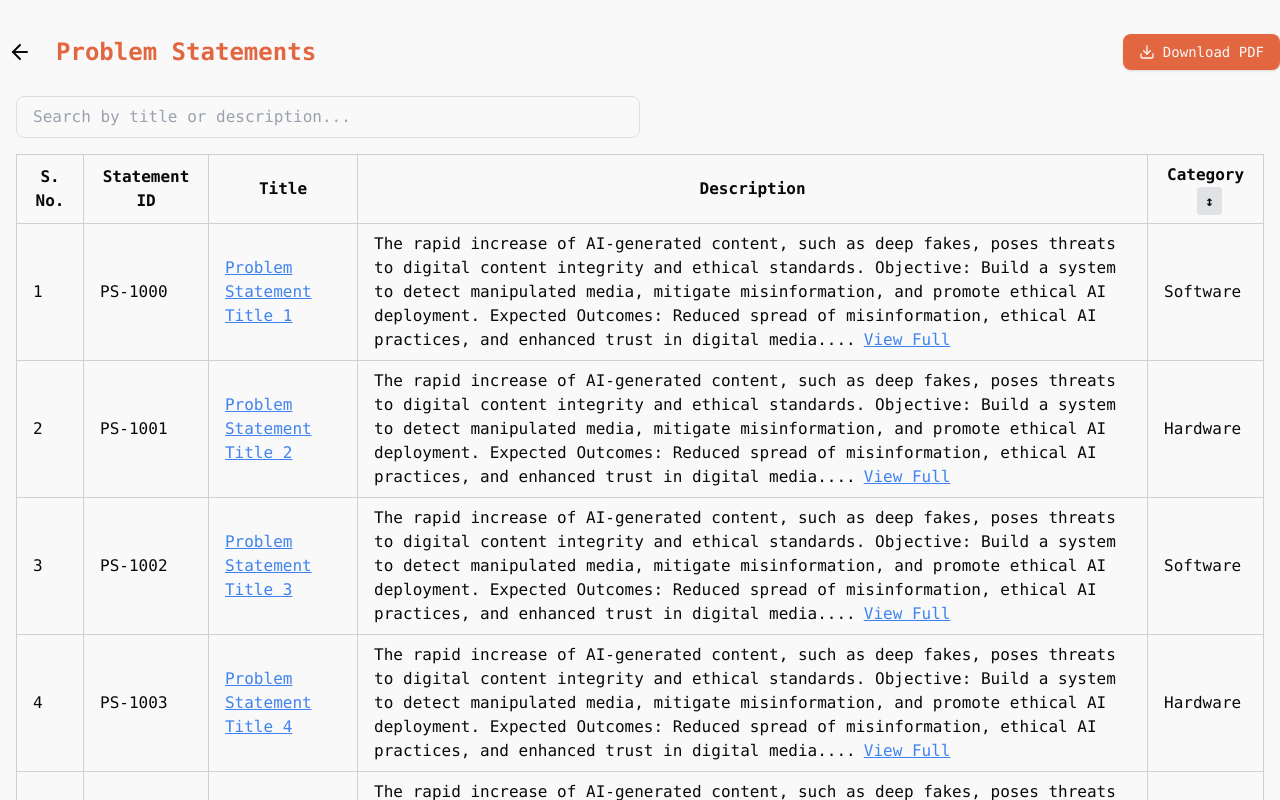
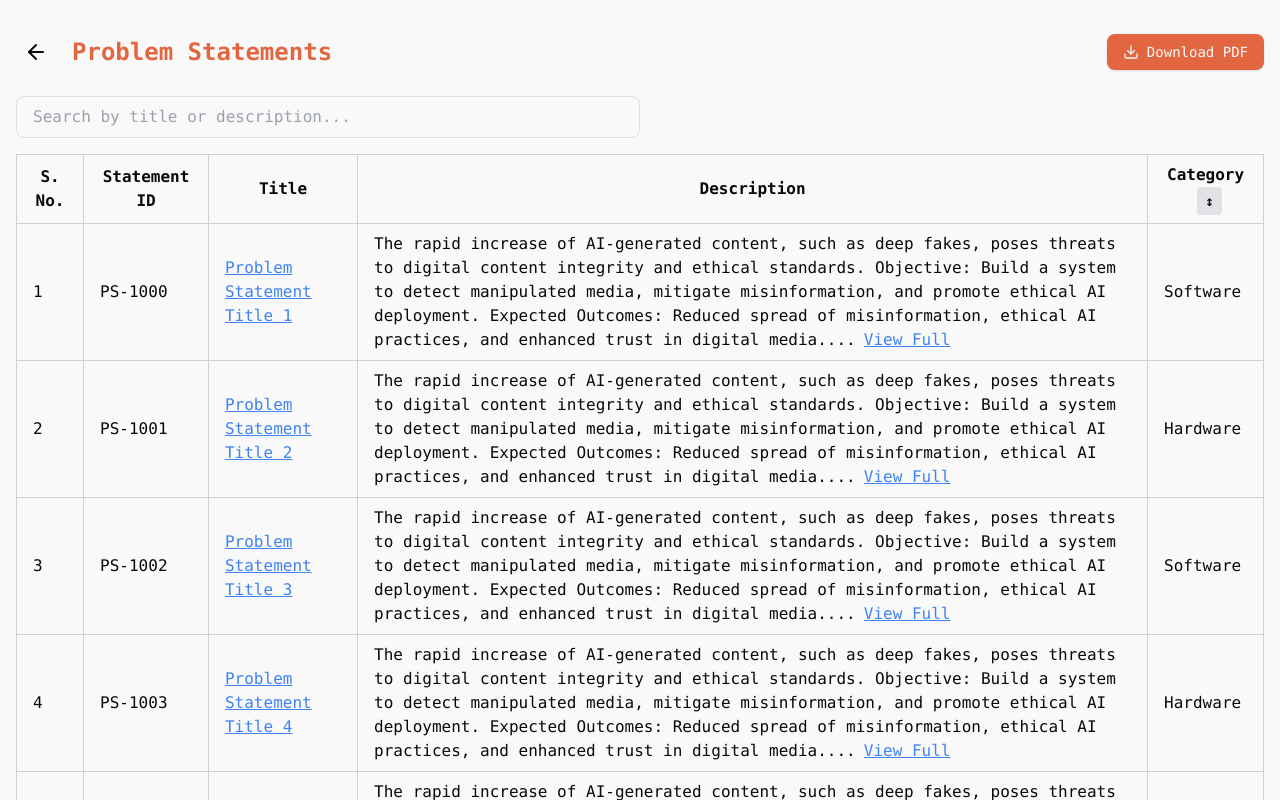
Before and after one commit to IEEECS-VIT/yantra-main-hack-frontend, a Next.js app: page /tracks in a window 1280 px wide. Shown: the top 800 px of the page. Built offline with nearby package versions, Linux system fonts and the light colour scheme.

Commit message:
feat: update table styling

```diff
--- a/src/app/tracks/page.tsx
+++ b/src/app/tracks/page.tsx
@@ -25,7 +25,7 @@ export default function ProblemStatementPage() {
 
   return (
     <div className="container w-[100%] mx-auto mt-8 font-mono bg-white text-black min-h-screen pb-8">
-      <div className="flex flex-col md:flex-row justify-between items-start md:items-center gap-4 mb-6 ">
+      <div className="flex flex-col md:flex-row justify-between items-start md:items-center gap-4 mb-6 px-4">
         <div className="flex items-center gap-4">
           <BackButton />
           <h1 className="text-2xl font-bold text-buttonBg">
```
